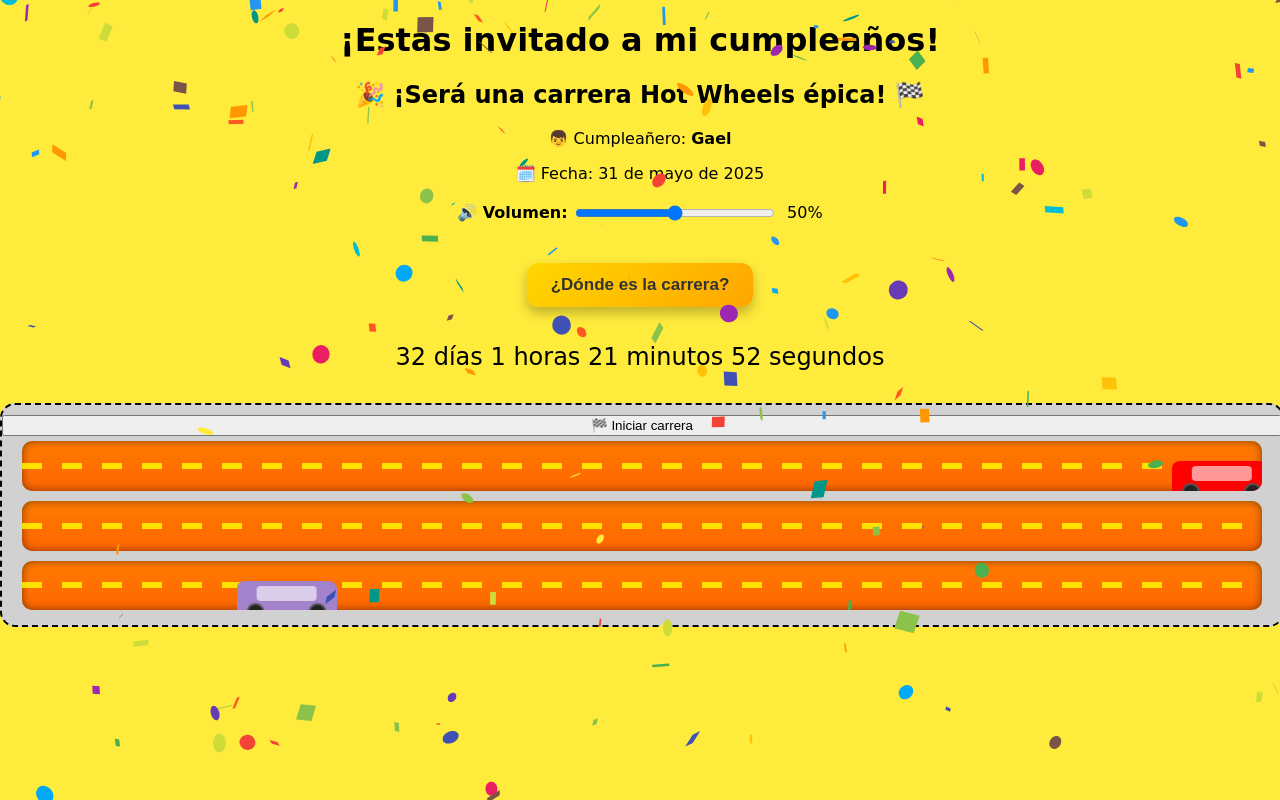
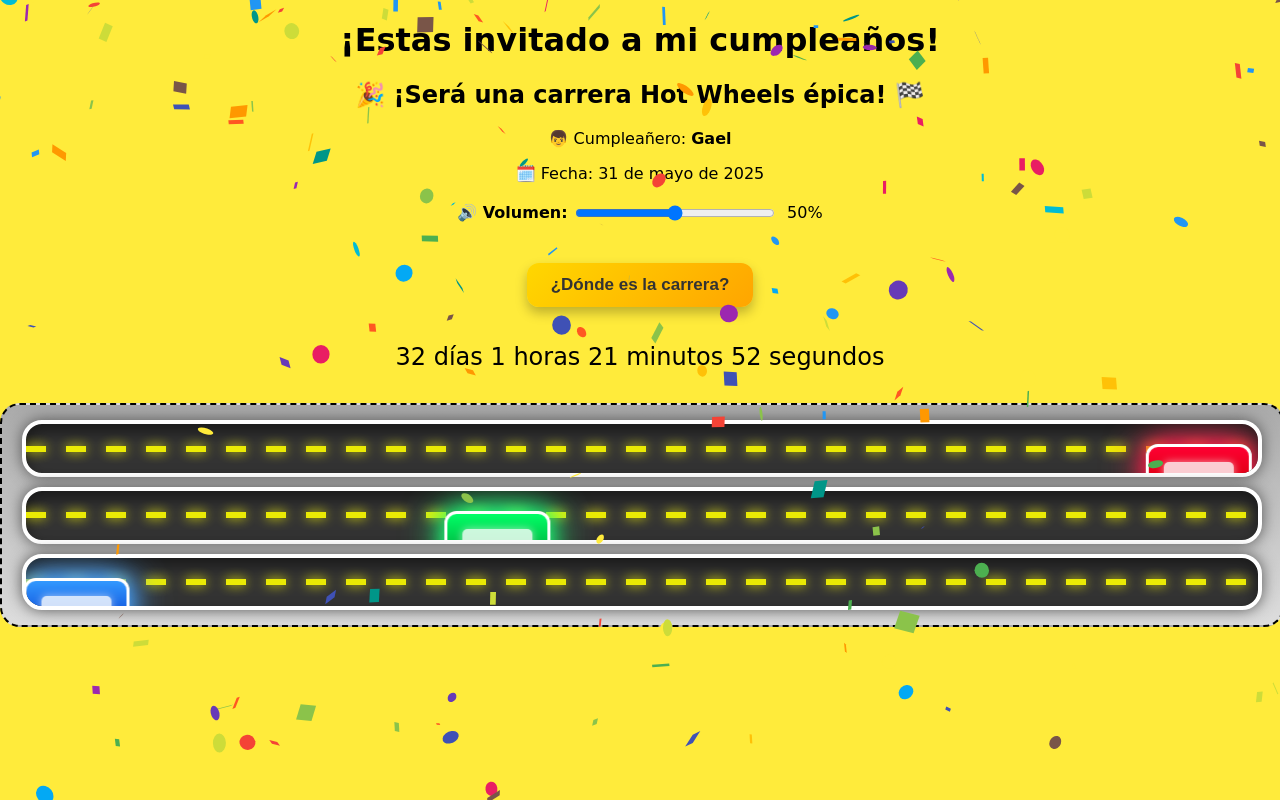
Before and after one commit to DavordCm/Proyecto-Gael, a React (Create React App) app: page / in a window 1280 px wide. Built offline with nearby package versions, Linux system fonts and the light colour scheme.

Commit message:
mejoras de vias

```diff
--- a/package.json
+++ b/package.json
@@ -3,6 +3,9 @@
   "version": "0.1.0",
   "private": true,
   "dependencies": {
+    "@emotion/react": "^11.14.0",
+    "@emotion/styled": "^11.14.0",
+    "@mui/material": "^7.1.0",
     "@testing-library/dom": "^10.4.0",
     "@testing-library/jest-dom": "^6.6.3",
     "@testing-library/react": "^16.3.0",
--- a/src/components/CarRace.js
+++ b/src/components/CarRace.js
@@ -1,52 +1,28 @@
-import React, { useRef } from 'react';
+import React from 'react';
 import '../styles/CarRace.css';
 
-const Car = ({ color, audioSrc, play }) => {
-  const audioRef = useRef(null);
-
-  // Reproduce o pausa el audio según el valor de `play`
-  React.useEffect(() => {
-    if (play && audioRef.current) {
-      audioRef.current.volume = 0.2;
-      audioRef.current.play().catch(err =>
-        console.warn(`Error al reproducir audio de ${color}:`, err)
-      );
-    } else if (audioRef.current) {
-      audioRef.current.pause(); // Detener el audio si `play` es falso
-      audioRef.current.currentTime = 0; // Reiniciar la posición del audio
-    }
-  }, [play, color]);
-
+const Car = ({ color, speed }) => {
   return (
-    <div className={`car car-${color}`}>
-      <audio ref={audioRef} src={audioSrc} preload="auto" loop />
+    <div className={`car car-${color}`} style={{ animationDuration: speed }}>
+      <div className="deco-light"></div>
+      <div className="window"></div>
+      <div className="wheel rear"></div>
       <div className="wheel front"></div>
-      <div className="wheel rear"></div>
     </div>
   );
 };
 
 const CarRace = () => {
-  const [raceStarted, setRaceStarted] = React.useState(false);
-
-  const handleStartRace = () => {
-    setRaceStarted(prevState => !prevState); // Alternar el estado de la carrera
-  };
-
   return (
     <div className="race-track">
-      <button className="start-btn" onClick={handleStartRace}>
-        🏁 {raceStarted ? 'Detener carrera' : 'Iniciar carrera'}
-      </button>
-
       <div className="track-lane">
-        <Car color="red" audioSrc="/car-red.mp3" play={raceStarted} />
+        <Car color="red" speed="3s" />
       </div>
       <div className="track-lane">
-        <Car color="green" audioSrc="/car-green.mp3" play={raceStarted} />
+        <Car color="green" speed="4s" />
       </div>
       <div className="track-lane">
-        <Car color="blue" audioSrc="/car-purple.mp3" play={raceStarted} />
+        <Car color="blue" speed="5s" />
       </div>
     </div>
   );
--- a/src/styles/CarRace.css
+++ b/src/styles/CarRace.css
@@ -1,29 +1,30 @@
 .race-track {
-  background: #444;
+  background: linear-gradient(#aaa, #ddd);
   width: 100%;
-  height: 300px;
+  height: 320px;
   position: relative;
   overflow: hidden;
-  border-radius: 15px;
-  border: 5px solid orange;
+  border-radius: 20px;
+  border: 5px dashed yellow;
   display: flex;
   flex-direction: column;
   justify-content: space-evenly;
   padding: 10px 0;
 }
 
-/* Carril individual */
+/* Nueva vía mejorada */
 .track-lane {
-  background: linear-gradient(#ff7b00, #ff6600);
-  height: 70px;
+  background: #333; /* gris oscuro como asfalto */
+  height: 80px;
   margin: 5px 20px;
-  border-radius: 10px;
+  border-radius: 20px;
   position: relative;
+  box-shadow: 0 8px 15px rgba(0,0,0,0.5) inset, 0 0 15px #555;
   overflow: hidden;
-  box-shadow: inset 0 0 8px #00000080;
+  border: 4px solid white; /* bordes blancos */
 }
 
-/* Línea central amarilla segmentada */
+/* Línea amarilla discontinua */
 .track-lane::before {
   content: '';
   position: absolute;
@@ -37,66 +38,84 @@
     transparent 20px 40px
   );
   transform: translateY(-50%);
-  opacity: 0.8;
+  opacity: 0.9;
+  filter: drop-shadow(0 0 6px yellow);
 }
+
 
 /* Carros */
 .car {
-  width: 100px;
-  height: 40px;
-  border-radius: 8px;
+  width: 120px;
+  height: 50px;
+  border-radius: 12px;
   position: absolute;
   top: 15px;
-  left: -120px;
+  left: -150px;
   animation-name: moveCar;
   animation-timing-function: linear;
   animation-iteration-count: infinite;
   display: flex;
-  justify-content: space-between;
-  align-items: flex-end;
-  padding: 0 10px;
-  box-sizing: border-box;
+  flex-direction: column;
+  align-items: center;
+  justify-content: center;
+  box-shadow: 0 0 20px rgba(0,0,0,0.6);
+  border: 3px solid white;
+  z-index: 1;
 }
 
-/* Ventana del coche */
-.car::before {
-  content: '';
+/* Luces decorativas */
+.deco-light {
   position: absolute;
-  top: 5px;
-  left: 20px;
-  width: 60px;
-  height: 15px;
-  background-color: rgba(255, 255, 255, 0.6);
-  border-radius: 4px;
+  width: 100%;
+  height: 100%;
+  border-radius: 12px;
+  box-shadow: 0 0 30px white, 0 0 60px white;
+  opacity: 0.15;
+  z-index: -1;
 }
 
-/* Llantas visibles */
+/* Ventanas */
+.window {
+  width: 70px;
+  height: 20px;
+  background: rgba(255, 255, 255, 0.8);
+  border-radius: 5px;
+  margin: 6px 0;
+  box-shadow: 0 0 8px rgba(255,255,255,0.6);
+}
+
+/* Llantas */
 .wheel {
-  width: 14px;
-  height: 14px;
-  background: #222;
+  width: 16px;
+  height: 16px;
+  background: #111;
   border-radius: 50%;
   border: 2px solid #555;
   animation: spin 0.4s linear infinite;
-  position: relative;
+  box-shadow: 0 0 5px #000;
 }
 
+/* Posición llantas */
 .front {
-  align-self: flex-end;
+  position: absolute;
+  bottom: -8px;
+  right: 10px;
 }
 
 .rear {
-  align-self: flex-end;
+  position: absolute;
+  bottom: -8px;
+  left: 10px;
 }
 
-/* Animación de las ruedas */
+/* Animación ruedas */
 @keyframes spin {
   to {
     transform: rotate(360deg);
   }
 }
 
-/* Movimiento del coche */
+/* Movimiento */
 @keyframes moveCar {
   0% {
     transform: translateX(0px);
@@ -106,18 +125,18 @@
   }
 }
 
-/* Colores */
+/* Colores llamativos */
 .car-red {
-  background-color: red;
-  animation-duration: 3s;
+  background: linear-gradient(#ff0033, #cc0000);
+  box-shadow: 0 0 20px #ff0033, 0 0 40px #ff0033;
 }
 
 .car-green {
-  background-color: limegreen;
-  animation-duration: 6s;
+  background: linear-gradient(#00ff66, #009933);
+  box-shadow: 0 0 20px #00ff66, 0 0 40px #00ff66;
 }
 
 .car-blue {
-  background-color: rgb(161, 130, 203);
-  animation-duration: 4.5s;
+  background: linear-gradient(#3399ff, #0033cc);
+  box-shadow: 0 0 20px #3399ff, 0 0 40px #3399ff;
 }
```
Also changed, not shown: 1 other file (tests, documents, lock files or other folders).
